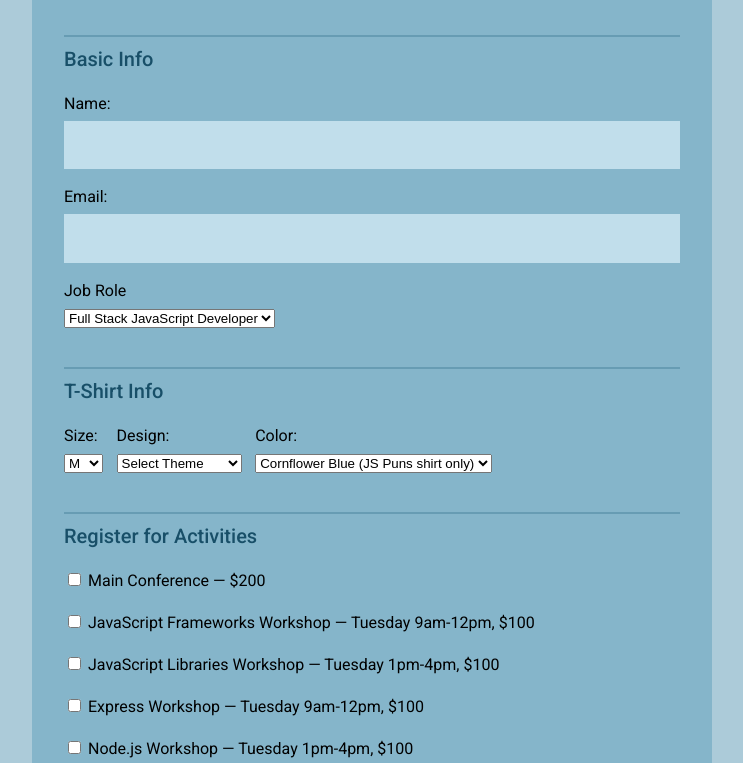
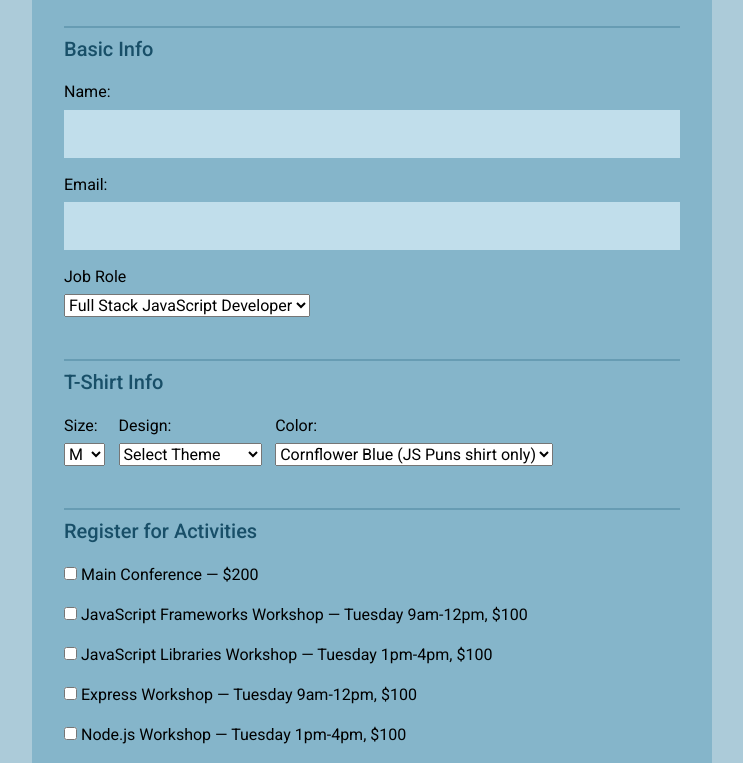
Before and after one commit to robertsGeorge/interactive-form, a plain HTML site: page index.html in a window 1280 px wide. Shown: the part 191-954 px from the top of the page, without its empty margins (268-1011 px from the left). Drawn offline with nearby package versions, Linux system fonts and the light colour scheme.

Commit message:
add normalize.css and link to index.html

```diff
--- a/index.html
+++ b/index.html
@@ -5,7 +5,8 @@
   <meta name="viewport" content="width=device-width, initial-scale=1.0">
 	<title>Register for Full Stack Conf</title>
   <link href="https://fonts.googleapis.com/css?family=Roboto:400,500,700" rel="stylesheet" type="text/css">
-	<link rel="stylesheet" href="css/style.css">
+  <link rel="stylesheet" href="css/normalize.css">
+  <link rel="stylesheet" href="css/style.css">
 </head>
 <body>
 	<div class="container">
@@ -36,6 +37,11 @@
           <option value="other">Other</option>
         </select>
       </fieldset>
+
+
+
+
+
 
       <fieldset class="shirt">
         <legend>T-Shirt Info</legend>
@@ -72,6 +78,11 @@
         </div>
       </fieldset>
 
+
+
+
+
+
       <fieldset class="activities">
         <legend>Register for Activities</legend>
         <label><input type="checkbox" name="all"> Main Conference — $200</label>
@@ -81,8 +92,13 @@
         <label><input type="checkbox" name="node"> Node.js Workshop — Tuesday 1pm-4pm, $100</label>
         <label><input type="checkbox" name="build-tools"> Build tools Workshop — Wednesday 9am-12pm, $100</label>
         <label><input type="checkbox" name="npm"> npm Workshop — Wednesday 1pm-4pm, $100</label>
+      </fieldset>
 
-      </fieldset>
+
+
+
+
+
       <fieldset>
         <legend>Payment Info</legend>
 
@@ -93,6 +109,7 @@
           <option value="paypal">PayPal</option>
           <option value="bitcoin">Bitcoin</option>
         </select>
+
 
         <div id="credit-card" class="credit-card">
 
@@ -111,6 +128,7 @@
             <input id="cvv" name="user_cvv" type="text">
           </div>
 
+
           <label for="exp-month">Expiration Date:</label>
           <select id="exp-month" name="user_exp-month">
             <option value="1">1 - January</option>
@@ -126,6 +144,7 @@
             <option value="11">11 - November</option>
             <option value="12">12 - December</option>
           </select>
+
           <label for="exp-year">Expiration Year:</label>
           <select id="exp-year" name="user_exp-year">
             <option value="2016">2016</option>
@@ -146,6 +165,10 @@
 
       </fieldset>
 
+
+
+
+
       <button type="submit">Register</button>
 
     </form>
@@ -154,5 +177,6 @@
 
   <script src="js/jquery-3.4.0.min.js"></script>
   <script src="js/app.js"></script>
+
 </body>
 </html>
```
